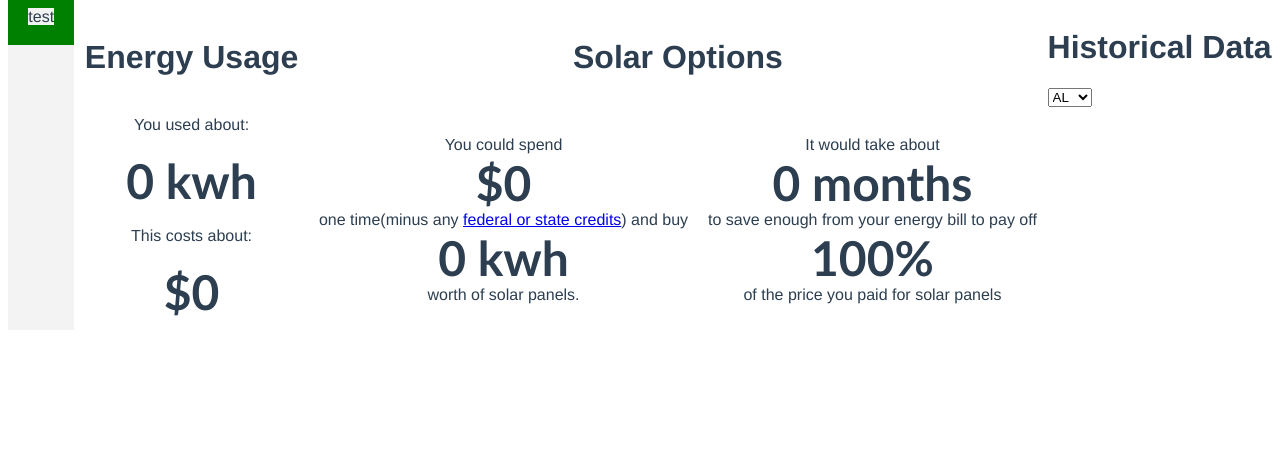
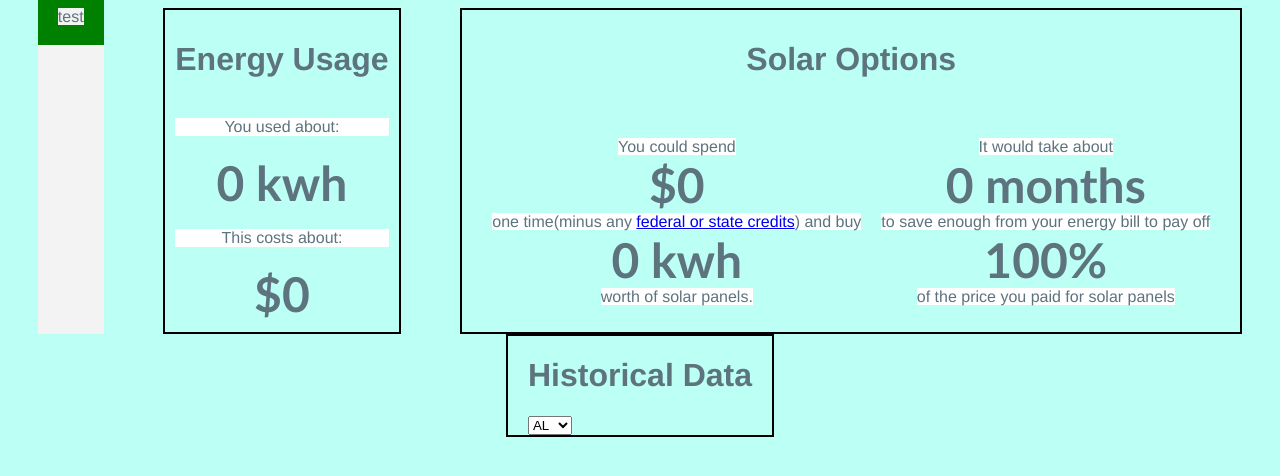
Before and after one commit to Vec-Tors/energy-frontend, a Vue app: page / in a window 1280 px wide. Shown: the top 476 px of the page. Built offline with nearby package versions, Linux system fonts and the light colour scheme.

Commit message:
css changes

```diff
--- a/src/App.vue
+++ b/src/App.vue
@@ -39,18 +39,26 @@ export default {
 }
 </script>
 
-<style scoped>
-body{
-  background: rgb(243, 243, 243);
+<style>
+body {
+  background: rgb(188, 255, 245);
+
 }
 #app {
   font-family: Avenir, Helvetica, Arial, sans-serif;
   -webkit-font-smoothing: antialiased;
   -moz-osx-font-smoothing: grayscale;
-  color: #2c3e50;
+  color: rgb(93, 115, 126);
   display:flex;
   flex-wrap: wrap;
   justify-content: space-around;
 
 }
+#main {
+  border-style: solid;
+  border-width: 2px;
+  border-color: black;
+  padding-left: 20px;
+  padding-right: 20px;
+}
 </style>
```
